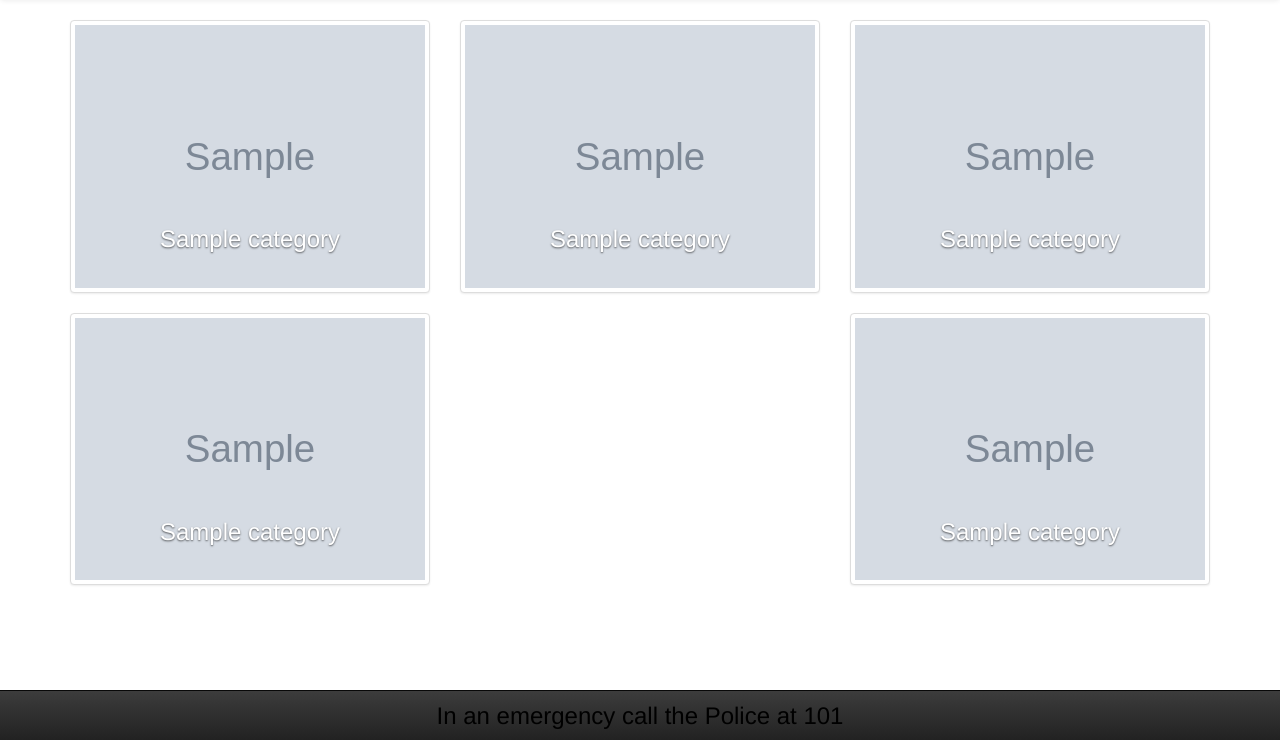
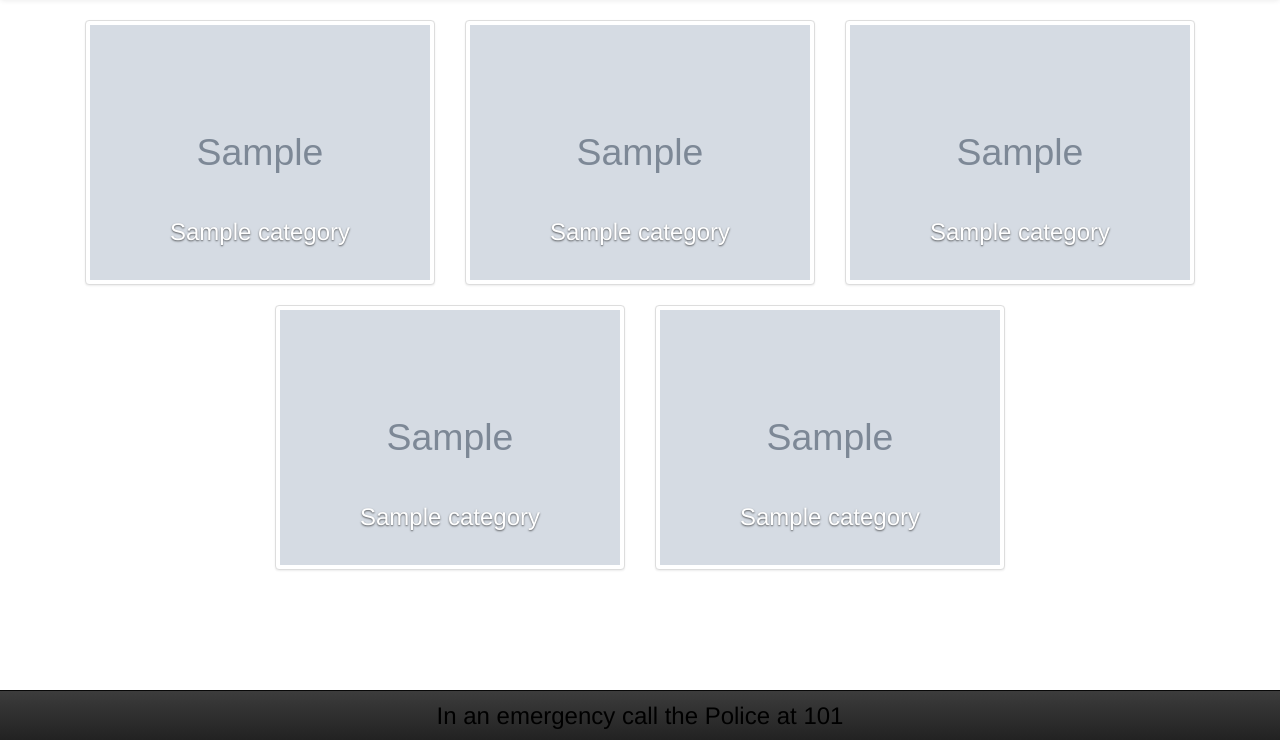
Before and after one commit to glasgow2016/team-6, a Django app: template codeforgood/templates/brake_classroom/index.html in a window 1280 px wide. Shown: the part 60-800 px from the top of the page. Run offline with Django 3.2, Linux system fonts and the light colour scheme; the template is opened without the code that fills it: most values are stand-ins (such as "Sample title", 1, 10 or a date in 2020); grey boxes marked "Sample" are stand-in pictures; some libraries are stand-ins or nearby versions.

Commit message:
the way the pictures are displayed resemble the olympic logo

```diff
--- a/codeforgood/templates/brake_classroom/index.html
+++ b/codeforgood/templates/brake_classroom/index.html
@@ -39,17 +39,7 @@
 {#    </div>#}
 
 
-    <div class="row">
-            <div class="col-lg-4 col-sm-6 col-xs-12">
-                <a href="#">
-                    {% if category.photo %}
-                        <img src="/media/{{ category.photo }}" class="thumbnail img-responsive">
-                    {% else %}
-                        <img src="http://placehold.it/800x600" class="thumbnail img-responsive">
-                    {% endif %}
-                    <div class="carousel-caption"><h3>{{ category.name }}</h3></div>
-                </a>
-            </div>
+    <div class="row-fluid">
             <div class="col-lg-4 col-sm-6 col-xs-12">
                 <a href="#">
                     {% if category.photo %}
@@ -81,7 +71,19 @@
                 </a>
             </div>
 
-        <div class="col-lg-4 col-sm-6 col-xs-12 pull-right">
+            <div class="col-lg-2"></div>
+            <div class="col-lg-4 col-sm-6 col-xs-12 offset1">
+                <a href="#">
+                    {% if category.photo %}
+                        <img src="/media/{{ category.photo }}" class="thumbnail img-responsive">
+                    {% else %}
+                        <img src="http://placehold.it/800x600" class="thumbnail img-responsive">
+                    {% endif %}
+                    <div class="carousel-caption"><h3>{{ category.name }}</h3></div>
+                </a>
+            </div>
+
+        <div class="col-lg-4 col-sm-6 col-xs-12">
             <a href="#">
                 {% if category.photo %}
                     <img src="/media/{{ category.photo }}" class="thumbnail img-responsive">
@@ -91,5 +93,7 @@
                 <div class="carousel-caption"><h3>{{ category.name }}</h3></div>
             </a>
         </div>
+
+        <div class="col-lg-2"></div>
     </div>
 {% endblock %}
```
